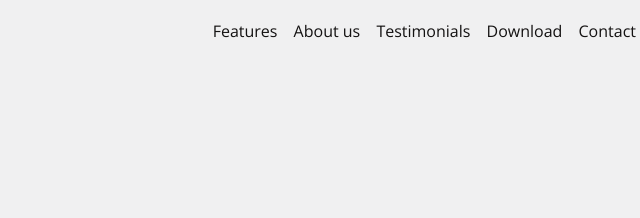
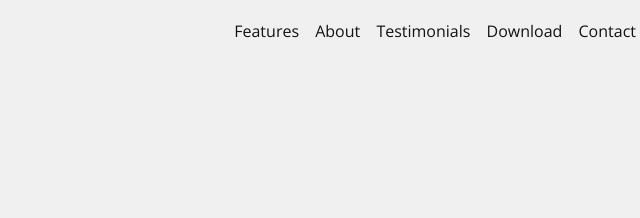
Before and after one commit to ivantembe/03-Landing-page, a plain HTML site: page landing/index.html in a window 1280 px wide. Shown: the top 218 px of the page, 448-1088 px from the left. Drawn offline with nearby package versions, Linux system fonts and the light colour scheme.

Commit message:
Landing page

```diff
--- a/landing/index.html
+++ b/landing/index.html
@@ -23,7 +23,7 @@
               <a href="#" class="nav-link">Features</a>
             </li>
             <li class="nav-list-item">
-              <a href="#" class="nav-link">About us</a>
+              <a href="#" class="nav-link">About</a>
             </li>
             <li class="nav-list-item">
               <a href="#" class="nav-link">Testimonials</a>
```
